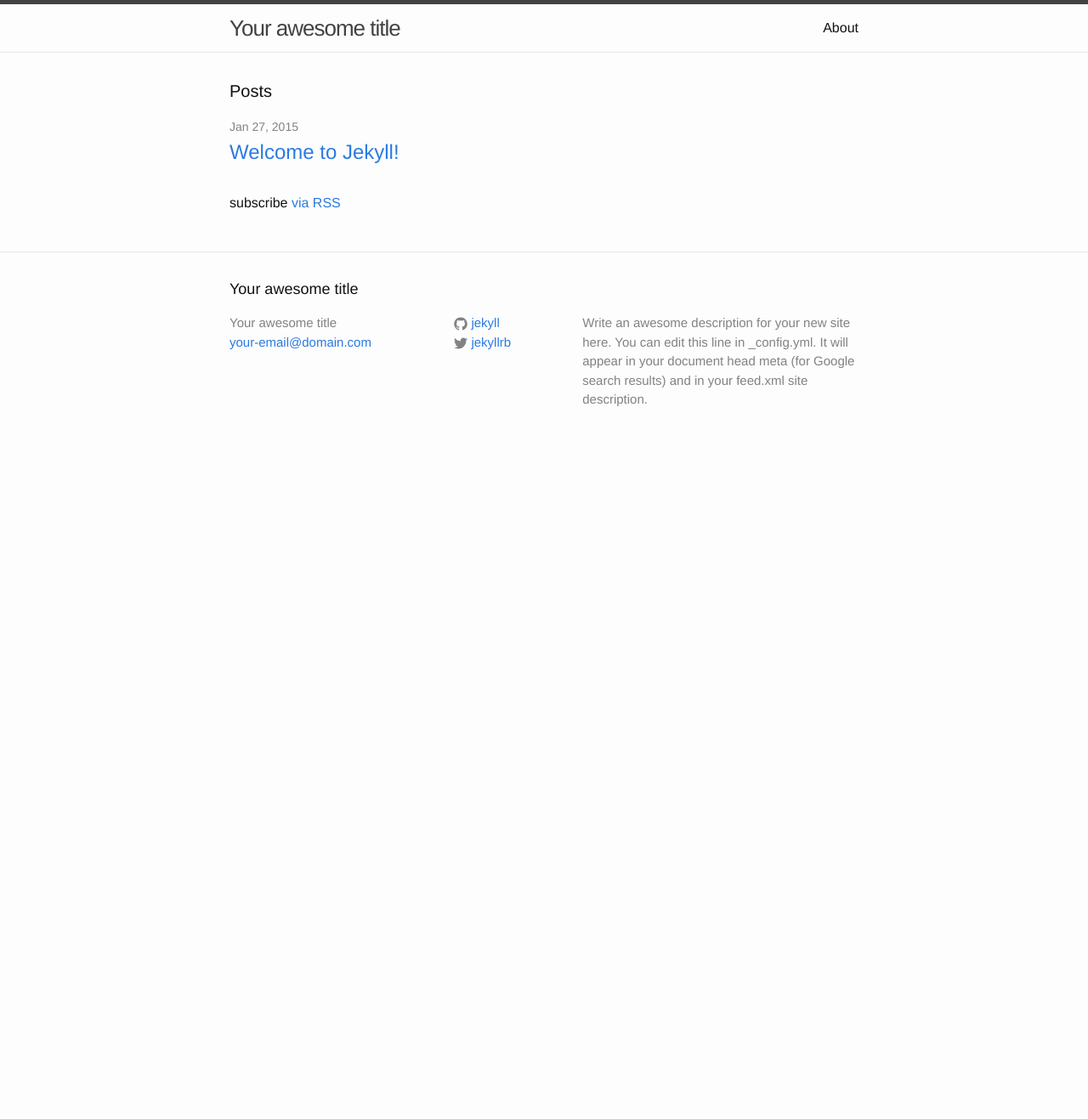
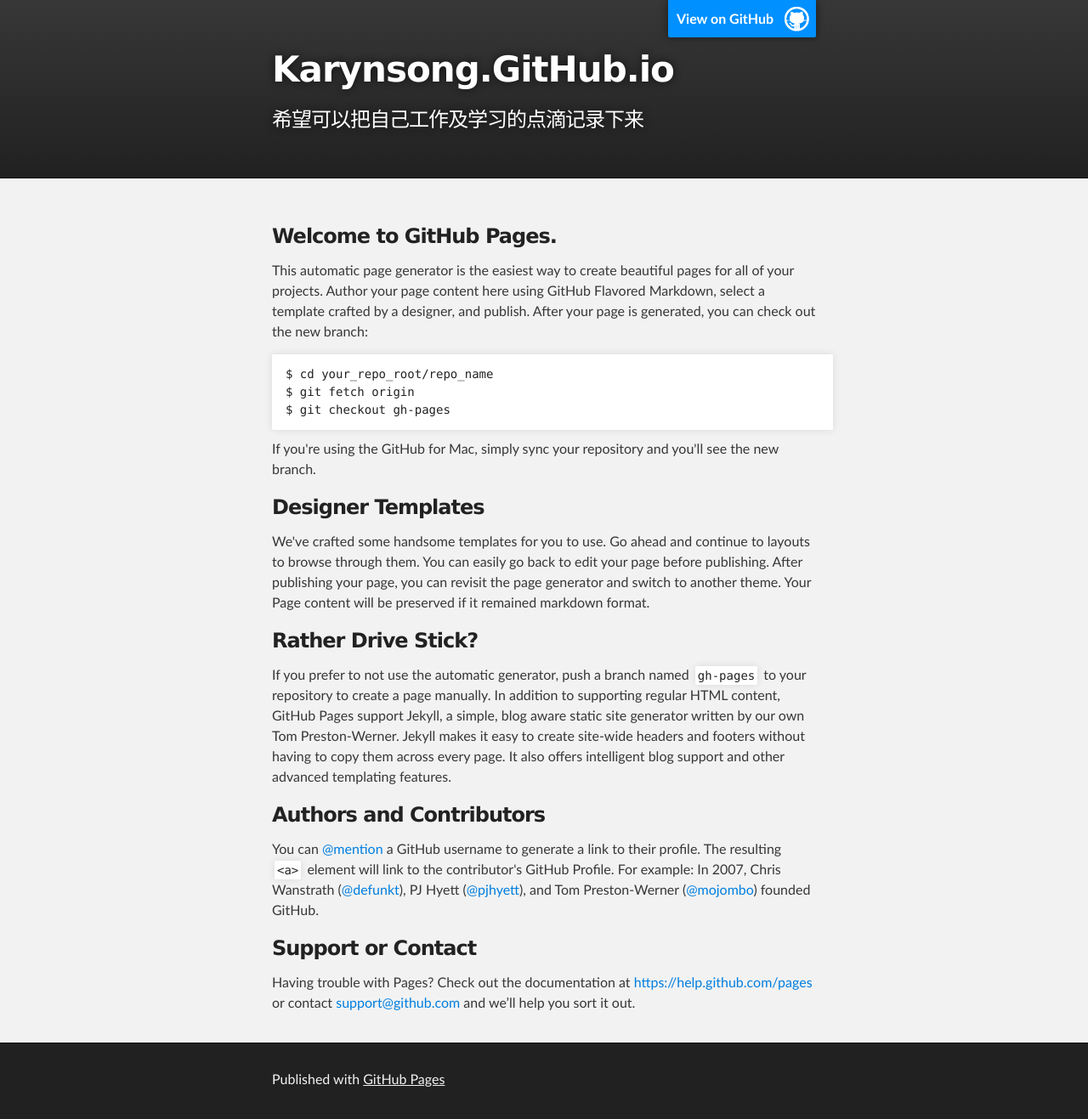
Before and after one commit to karynsong/karynsong.github.io, a Jekyll site: the page index.html, which Jekyll copies as it is, in a window 1280 px wide. Shown: the whole page at 85% size. Built offline with Jekyll 4.4.1, drawn with Linux system fonts in a browser that asks for light colours; before the commit the page ends 900 px from its top, so only the background shows below that.

Commit message:
Replace master branch with page content via GitHub

```diff
--- a/index.html
+++ b/index.html
@@ -1,23 +1,74 @@
----
-layout: default
----
+<!DOCTYPE html>
+<html>
 
-<div class="home">
+  <head>
+    <meta charset='utf-8'>
+    <meta http-equiv="X-UA-Compatible" content="chrome=1">
+    <meta name="description" content="Karynsong.GitHub.io : 希望可以把自己工作及学习的点滴记录下来">
 
-  <h1 class="page-heading">Posts</h1>
+    <link rel="stylesheet" type="text/css" media="screen" href="stylesheets/stylesheet.css">
 
-  <ul class="post-list">
-    {% for post in site.posts %}
-      <li>
-        <span class="post-meta">{{ post.date | date: "%b %-d, %Y" }}</span>
+    <title>Karynsong.GitHub.io</title>
+  </head>
 
-        <h2>
-          <a class="post-link" href="{{ post.url | prepend: site.baseurl }}">{{ post.title }}</a>
-        </h2>
-      </li>
-    {% endfor %}
-  </ul>
+  <body>
 
-  <p class="rss-subscribe">subscribe <a href="{{ "/feed.xml" | prepend: site.baseurl }}">via RSS</a></p>
+    <!-- HEADER -->
+    <div id="header_wrap" class="outer">
+        <header class="inner">
+          <a id="forkme_banner" href="https://github.com/karynsong">View on GitHub</a>
 
-</div>
+          <h1 id="project_title">Karynsong.GitHub.io</h1>
+          <h2 id="project_tagline">希望可以把自己工作及学习的点滴记录下来</h2>
+
+        </header>
+    </div>
+
+    <!-- MAIN CONTENT -->
+    <div id="main_content_wrap" class="outer">
+      <section id="main_content" class="inner">
+        <h3>
+<a id="welcome-to-github-pages" class="anchor" href="#welcome-to-github-pages" aria-hidden="true"><span class="octicon octicon-link"></span></a>Welcome to GitHub Pages.</h3>
+
+<p>This automatic page generator is the easiest way to create beautiful pages for all of your projects. Author your page content here using GitHub Flavored Markdown, select a template crafted by a designer, and publish. After your page is generated, you can check out the new branch:</p>
+
+<pre><code>$ cd your_repo_root/repo_name
+$ git fetch origin
+$ git checkout gh-pages
+</code></pre>
+
+<p>If you're using the GitHub for Mac, simply sync your repository and you'll see the new branch.</p>
+
+<h3>
+<a id="designer-templates" class="anchor" href="#designer-templates" aria-hidden="true"><span class="octicon octicon-link"></span></a>Designer Templates</h3>
+
+<p>We've crafted some handsome templates for you to use. Go ahead and continue to layouts to browse through them. You can easily go back to edit your page before publishing. After publishing your page, you can revisit the page generator and switch to another theme. Your Page content will be preserved if it remained markdown format.</p>
+
+<h3>
+<a id="rather-drive-stick" class="anchor" href="#rather-drive-stick" aria-hidden="true"><span class="octicon octicon-link"></span></a>Rather Drive Stick?</h3>
+
+<p>If you prefer to not use the automatic generator, push a branch named <code>gh-pages</code> to your repository to create a page manually. In addition to supporting regular HTML content, GitHub Pages support Jekyll, a simple, blog aware static site generator written by our own Tom Preston-Werner. Jekyll makes it easy to create site-wide headers and footers without having to copy them across every page. It also offers intelligent blog support and other advanced templating features.</p>
+
+<h3>
+<a id="authors-and-contributors" class="anchor" href="#authors-and-contributors" aria-hidden="true"><span class="octicon octicon-link"></span></a>Authors and Contributors</h3>
+
+<p>You can <a href="https://github.com/blog/821" class="user-mention">@mention</a> a GitHub username to generate a link to their profile. The resulting <code>&lt;a&gt;</code> element will link to the contributor's GitHub Profile. For example: In 2007, Chris Wanstrath (<a href="https://github.com/defunkt" class="user-mention">@defunkt</a>), PJ Hyett (<a href="https://github.com/pjhyett" class="user-mention">@pjhyett</a>), and Tom Preston-Werner (<a href="https://github.com/mojombo" class="user-mention">@mojombo</a>) founded GitHub.</p>
+
+<h3>
+<a id="support-or-contact" class="anchor" href="#support-or-contact" aria-hidden="true"><span class="octicon octicon-link"></span></a>Support or Contact</h3>
+
+<p>Having trouble with Pages? Check out the documentation at <a href="https://help.github.com/pages">https://help.github.com/pages</a> or contact <a href="mailto:support@github.com">support@github.com</a> and we’ll help you sort it out.</p>
+      </section>
+    </div>
+
+    <!-- FOOTER  -->
+    <div id="footer_wrap" class="outer">
+      <footer class="inner">
+        <p>Published with <a href="http://pages.github.com">GitHub Pages</a></p>
+      </footer>
+    </div>
+
+
+
+  </body>
+</html>
--- /dev/null
+++ b/javascripts/main.js
@@ -0,0 +1 @@
+console.log('This would be the main JS file.');
--- /dev/null
+++ b/stylesheets/pygment_trac.css
@@ -0,0 +1,70 @@
+.highlight .hll { background-color: #ffffcc }
+.highlight  { background: #f0f3f3; }
+.highlight .c { color: #0099FF; font-style: italic } /* Comment */
+.highlight .err { color: #AA0000; background-color: #FFAAAA } /* Error */
+.highlight .k { color: #006699; font-weight: bold } /* Keyword */
+.highlight .o { color: #555555 } /* Operator */
+.highlight .cm { color: #0099FF; font-style: italic } /* Comment.Multiline */
+.highlight .cp { color: #009999 } /* Comment.Preproc */
+.highlight .c1 { color: #0099FF; font-style: italic } /* Comment.Single */
+.highlight .cs { color: #0099FF; font-weight: bold; font-style: italic } /* Comment.Special */
+.highlight .gd { background-color: #FFCCCC; border: 1px solid #CC0000 } /* Generic.Deleted */
+.highlight .ge { font-style: italic } /* Generic.Emph */
+.highlight .gr { color: #FF0000 } /* Generic.Error */
+.highlight .gh { color: #003300; font-weight: bold } /* Generic.Heading */
+.highlight .gi { background-color: #CCFFCC; border: 1px solid #00CC00 } /* Generic.Inserted */
+.highlight .go { color: #AAAAAA } /* Generic.Output */
+.highlight .gp { color: #000099; font-weight: bold } /* Generic.Prompt */
+.highlight .gs { font-weight: bold } /* Generic.Strong */
+.highlight .gu { color: #003300; font-weight: bold } /* Generic.Subheading */
+.highlight .gt { color: #99CC66 } /* Generic.Traceback */
+.highlight .kc { color: #006699; font-weight: bold } /* Keyword.Constant */
+.highlight .kd { color: #006699; font-weight: bold } /* Keyword.Declaration */
+.highlight .kn { color: #006699; font-weight: bold } /* Keyword.Namespace */
+.highlight .kp { color: #006699 } /* Keyword.Pseudo */
+.highlight .kr { color: #006699; font-weight: bold } /* Keyword.Reserved */
+.highlight .kt { color: #007788; font-weight: bold } /* Keyword.Type */
+.highlight .m { color: #FF6600 } /* Literal.Number */
+.highlight .s { color: #CC3300 } /* Literal.String */
+.highlight .na { color: #330099 } /* Name.Attribute */
+.highlight .nb { color: #336666 } /* Name.Builtin */
+.highlight .nc { color: #00AA88; font-weight: bold } /* Name.Class */
+.highlight .no { color: #336600 } /* Name.Constant */
+.highlight .nd { color: #9999FF } /* Name.Decorator */
+.highlight .ni { color: #999999; font-weight: bold } /* Name.Entity */
+.highlight .ne { color: #CC0000; font-weight: bold } /* Name.Exception */
+.highlight .nf { color: #CC00FF } /* Name.Function */
+.highlight .nl { color: #9999FF } /* Name.Label */
+.highlight .nn { color: #00CCFF; font-weight: bold } /* Name.Namespace */
+.highlight .nt { color: #330099; font-weight: bold } /* Name.Tag */
+.highlight .nv { color: #003333 } /* Name.Variable */
+.highlight .ow { color: #000000; font-weight: bold } /* Operator.Word */
+.highlight .w { color: #bbbbbb } /* Text.Whitespace */
+.highlight .mf { color: #FF6600 } /* Literal.Number.Float */
+.highlight .mh { color: #FF6600 } /* Literal.Number.Hex */
+.highlight .mi { color: #FF6600 } /* Literal.Number.Integer */
+.highlight .mo { color: #FF6600 } /* Literal.Number.Oct */
+.highlight .sb { color: #CC3300 } /* Literal.String.Backtick */
+.highlight .sc { color: #CC3300 } /* Literal.String.Char */
+.highlight .sd { color: #CC3300; font-style: italic } /* Literal.String.Doc */
+.highlight .s2 { color: #CC3300 } /* Literal.String.Double */
+.highlight .se { color: #CC3300; font-weight: bold } /* Literal.String.Escape */
+.highlight .sh { color: #CC3300 } /* Literal.String.Heredoc */
+.highlight .si { color: #AA0000 } /* Literal.String.Interpol */
+.highlight .sx { color: #CC3300 } /* Literal.String.Other */
+.highlight .sr { color: #33AAAA } /* Literal.String.Regex */
+.highlight .s1 { color: #CC3300 } /* Literal.String.Single */
+.highlight .ss { color: #FFCC33 } /* Literal.String.Symbol */
+.highlight .bp { color: #336666 } /* Name.Builtin.Pseudo */
+.highlight .vc { color: #003333 } /* Name.Variable.Class */
+.highlight .vg { color: #003333 } /* Name.Variable.Global */
+.highlight .vi { color: #003333 } /* Name.Variable.Instance */
+.highlight .il { color: #FF6600 } /* Literal.Number.Integer.Long */
+
+.type-csharp .highlight .k { color: #0000FF }
+.type-csharp .highlight .kt { color: #0000FF }
+.type-csharp .highlight .nf { color: #000000; font-weight: normal }
+.type-csharp .highlight .nc { color: #2B91AF }
+.type-csharp .highlight .nn { color: #000000 }
+.type-csharp .highlight .s { color: #A31515 }
+.type-csharp .highlight .sc { color: #A31515 }
--- /dev/null
+++ b/stylesheets/stylesheet.css
@@ -0,0 +1,425 @@
+/*******************************************************************************
+Slate Theme for GitHub Pages
+by Jason Costello, @jsncostello
+*******************************************************************************/
+
+@import url(pygment_trac.css);
+
+/*******************************************************************************
+MeyerWeb Reset
+*******************************************************************************/
+
+html, body, div, span, applet, object, iframe,
+h1, h2, h3, h4, h5, h6, p, blockquote, pre,
+a, abbr, acronym, address, big, cite, code,
+del, dfn, em, img, ins, kbd, q, s, samp,
+small, strike, strong, sub, sup, tt, var,
+b, u, i, center,
+dl, dt, dd, ol, ul, li,
+fieldset, form, label, legend,
+table, caption, tbody, tfoot, thead, tr, th, td,
+article, aside, canvas, details, embed,
+figure, figcaption, footer, header, hgroup,
+menu, nav, output, ruby, section, summary,
+time, mark, audio, video {
+  margin: 0;
+  padding: 0;
+  border: 0;
+  font: inherit;
+  vertical-align: baseline;
+}
+
+/* HTML5 display-role reset for older browsers */
+article, aside, details, figcaption, figure,
+footer, header, hgroup, menu, nav, section {
+  display: block;
+}
+
+ol, ul {
+  list-style: none;
+}
+
+table {
+  border-collapse: collapse;
+  border-spacing: 0;
+}
+
+/*******************************************************************************
+Theme Styles
+*******************************************************************************/
+
+body {
+  box-sizing: border-box;
+  color:#373737;
+  background: #212121;
+  font-size: 16px;
+  font-family: 'Myriad Pro', Calibri, Helvetica, Arial, sans-serif;
+  line-height: 1.5;
+  -webkit-font-smoothing: antialiased;
+}
+
+h1, h2, h3, h4, h5, h6 {
+  margin: 10px 0;
+  font-weight: 700;
+  color:#222222;
+  font-family: 'Lucida Grande', 'Calibri', Helvetica, Arial, sans-serif;
+  letter-spacing: -1px;
+}
+
+h1 {
+  font-size: 36px;
+  font-weight: 700;
+}
+
+h2 {
+  padding-bottom: 10px;
+  font-size: 32px;
+  background: url('../images/bg_hr.png') repeat-x bottom;
+}
+
+h3 {
+  font-size: 24px;
+}
+
+h4 {
+  font-size: 21px;
+}
+
+h5 {
+  font-size: 18px;
+}
+
+h6 {
+  font-size: 16px;
+}
+
+p {
+  margin: 10px 0 15px 0;
+}
+
+footer p {
+  color: #f2f2f2;
+}
+
+a {
+  text-decoration: none;
+  color: #007edf;
+  text-shadow: none;
+
+  transition: color 0.5s ease;
+  transition: text-shadow 0.5s ease;
+  -webkit-transition: color 0.5s ease;
+  -webkit-transition: text-shadow 0.5s ease;
+  -moz-transition: color 0.5s ease;
+  -moz-transition: text-shadow 0.5s ease;
+  -o-transition: color 0.5s ease;
+  -o-transition: text-shadow 0.5s ease;
+  -ms-transition: color 0.5s ease;
+  -ms-transition: text-shadow 0.5s ease;
+}
+
+a:hover, a:focus {text-decoration: underline;}
+
+footer a {
+  color: #F2F2F2;
+  text-decoration: underline;
+}
+
+em {
+  font-style: italic;
+}
+
+strong {
+  font-weight: bold;
+}
+
+img {
+  position: relative;
+  margin: 0 auto;
+  max-width: 739px;
+  padding: 5px;
+  margin: 10px 0 10px 0;
+  border: 1px solid #ebebeb;
+
+  box-shadow: 0 0 5px #ebebeb;
+  -webkit-box-shadow: 0 0 5px #ebebeb;
+  -moz-box-shadow: 0 0 5px #ebebeb;
+  -o-box-shadow: 0 0 5px #ebebeb;
+  -ms-box-shadow: 0 0 5px #ebebeb;
+}
+
+p img {
+  display: inline;
+  margin: 0;
+  padding: 0;
+  vertical-align: middle;
+  text-align: center;
+  border: none;
+}
+
+pre, code {
+  width: 100%;
+  color: #222;
+  background-color: #fff;
+
+  font-family: Monaco, "Bitstream Vera Sans Mono", "Lucida Console", Terminal, monospace;
+  font-size: 14px;
+
+  border-radius: 2px;
+  -moz-border-radius: 2px;
+  -webkit-border-radius: 2px;
+}
+
+pre {
+  width: 100%;
+  padding: 10px;
+  box-shadow: 0 0 10px rgba(0,0,0,.1);
+  overflow: auto;
+}
+
+code {
+  padding: 3px;
+  margin: 0 3px;
+  box-shadow: 0 0 10px rgba(0,0,0,.1);
+}
+
+pre code {
+  display: block;
+  box-shadow: none;
+}
+
+blockquote {
+  color: #666;
+  margin-bottom: 20px;
+  padding: 0 0 0 20px;
+  border-left: 3px solid #bbb;
+}
+
+
+ul, ol, dl {
+  margin-bottom: 15px
+}
+
+ul {
+  list-style-position: inside;
+  list-style: disc;
+  padding-left: 20px;
+}
+
+ol {
+  list-style-position: inside;
+  list-style: decimal;
+  padding-left: 20px;
+}
+
+dl dt {
+  font-weight: bold;
+}
+
+dl dd {
+  padding-left: 20px;
+  font-style: italic;
+}
+
+dl p {
+  padding-left: 20px;
+  font-style: italic;
+}
+
+hr {
+  height: 1px;
+  margin-bottom: 5px;
+  border: none;
+  background: url('../images/bg_hr.png') repeat-x center;
+}
+
+table {
+  border: 1px solid #373737;
+  margin-bottom: 20px;
+  text-align: left;
+ }
+
+th {
+  font-family: 'Lucida Grande', 'Helvetica Neue', Helvetica, Arial, sans-serif;
+  padding: 10px;
+  background: #373737;
+  color: #fff;
+ }
+
+td {
+  padding: 10px;
+  border: 1px solid #373737;
+ }
+
+form {
+  background: #f2f2f2;
+  padding: 20px;
+}
+
+/*******************************************************************************
+Full-Width Styles
+*******************************************************************************/
+
+.outer {
+  width: 100%;
+}
+
+.inner {
+  position: relative;
+  max-width: 640px;
+  padding: 20px 10px;
+  margin: 0 auto;
+}
+
+#forkme_banner {
+  display: block;
+  position: absolute;
+  top:0;
+  right: 10px;
+  z-index: 10;
+  padding: 10px 50px 10px 10px;
+  color: #fff;
+  background: url('../images/blacktocat.png') #0090ff no-repeat 95% 50%;
+  font-weight: 700;
+  box-shadow: 0 0 10px rgba(0,0,0,.5);
+  border-bottom-left-radius: 2px;
+  border-bottom-right-radius: 2px;
+}
+
+#header_wrap {
+  background: #212121;
+  background: -moz-linear-gradient(top, #373737, #212121);
+  background: -webkit-linear-gradient(top, #373737, #212121);
+  background: -ms-linear-gradient(top, #373737, #212121);
+  background: -o-linear-gradient(top, #373737, #212121);
+  background: linear-gradient(top, #373737, #212121);
+}
+
+#header_wrap .inner {
+  padding: 50px 10px 30px 10px;
+}
+
+#project_title {
+  margin: 0;
+  color: #fff;
+  font-size: 42px;
+  font-weight: 700;
+  text-shadow: #111 0px 0px 10px;
+}
+
+#project_tagline {
+  color: #fff;
+  font-size: 24px;
+  font-weight: 300;
+  background: none;
+  text-shadow: #111 0px 0px 10px;
+}
+
+#downloads {
+  position: absolute;
+  width: 210px;
+  z-index: 10;
+  bottom: -40px;
+  right: 0;
+  height: 70px;
+  background: url('../images/icon_download.png') no-repeat 0% 90%;
+}
+
+.zip_download_link {
+  display: block;
+  float: right;
+  width: 90px;
+  height:70px;
+  text-indent: -5000px;
+  overflow: hidden;
+  background: url(../images/sprite_download.png) no-repeat bottom left;
+}
+
+.tar_download_link {
+  display: block;
+  float: right;
+  width: 90px;
+  height:70px;
+  text-indent: -5000px;
+  overflow: hidden;
+  background: url(../images/sprite_download.png) no-repeat bottom right;
+  margin-left: 10px;
+}
+
+.zip_download_link:hover {
+  background: url(../images/sprite_download.png) no-repeat top left;
+}
+
+.tar_download_link:hover {
+  background: url(../images/sprite_download.png) no-repeat top right;
+}
+
+#main_content_wrap {
+  background: #f2f2f2;
+  border-top: 1px solid #111;
+  border-bottom: 1px solid #111;
+}
+
+#main_content {
+  padding-top: 40px;
+}
+
+#footer_wrap {
+  background: #212121;
+}
+
+
+
+/*******************************************************************************
+Small Device Styles
+*******************************************************************************/
+
+@media screen and (max-width: 480px) {
+  body {
+    font-size:14px;
+  }
+
+  #downloads {
+    display: none;
+  }
+
+  .inner {
+    min-width: 320px;
+    max-width: 480px;
+  }
+
+  #project_title {
+  font-size: 32px;
+  }
+
+  h1 {
+    font-size: 28px;
+  }
+
+  h2 {
+    font-size: 24px;
+  }
+
+  h3 {
+    font-size: 21px;
+  }
+
+  h4 {
+    font-size: 18px;
+  }
+
+  h5 {
+    font-size: 14px;
+  }
+
+  h6 {
+    font-size: 12px;
+  }
+
+  code, pre {
+    min-width: 320px;
+    max-width: 480px;
+    font-size: 11px;
+  }
+
+}
```
Also changed, not shown: params.json (added, +1 -0 lines), images/bg_hr.png (added), images/blacktocat.png (added), images/icon_download.png (added), images/sprite_download.png (added).
